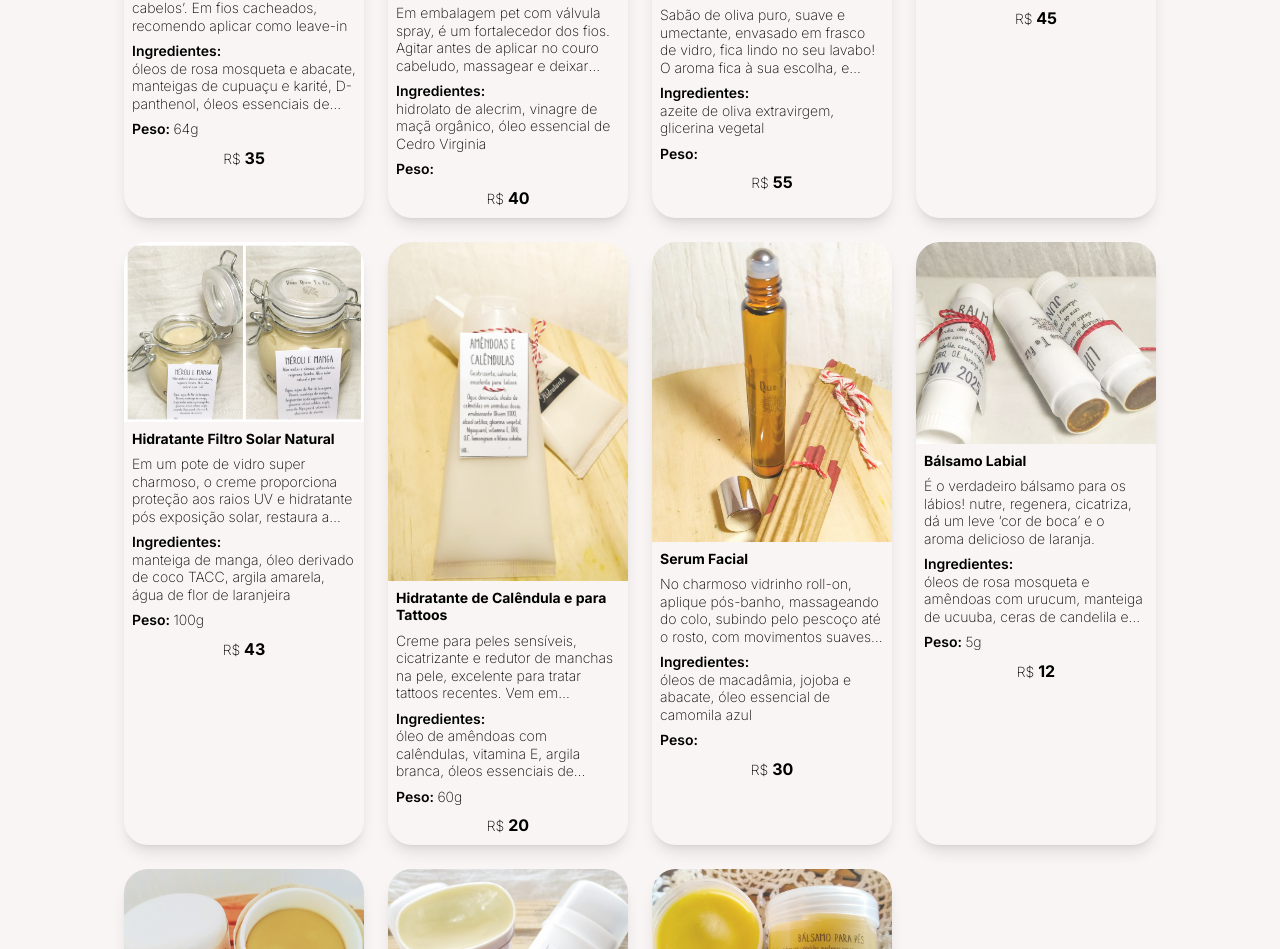
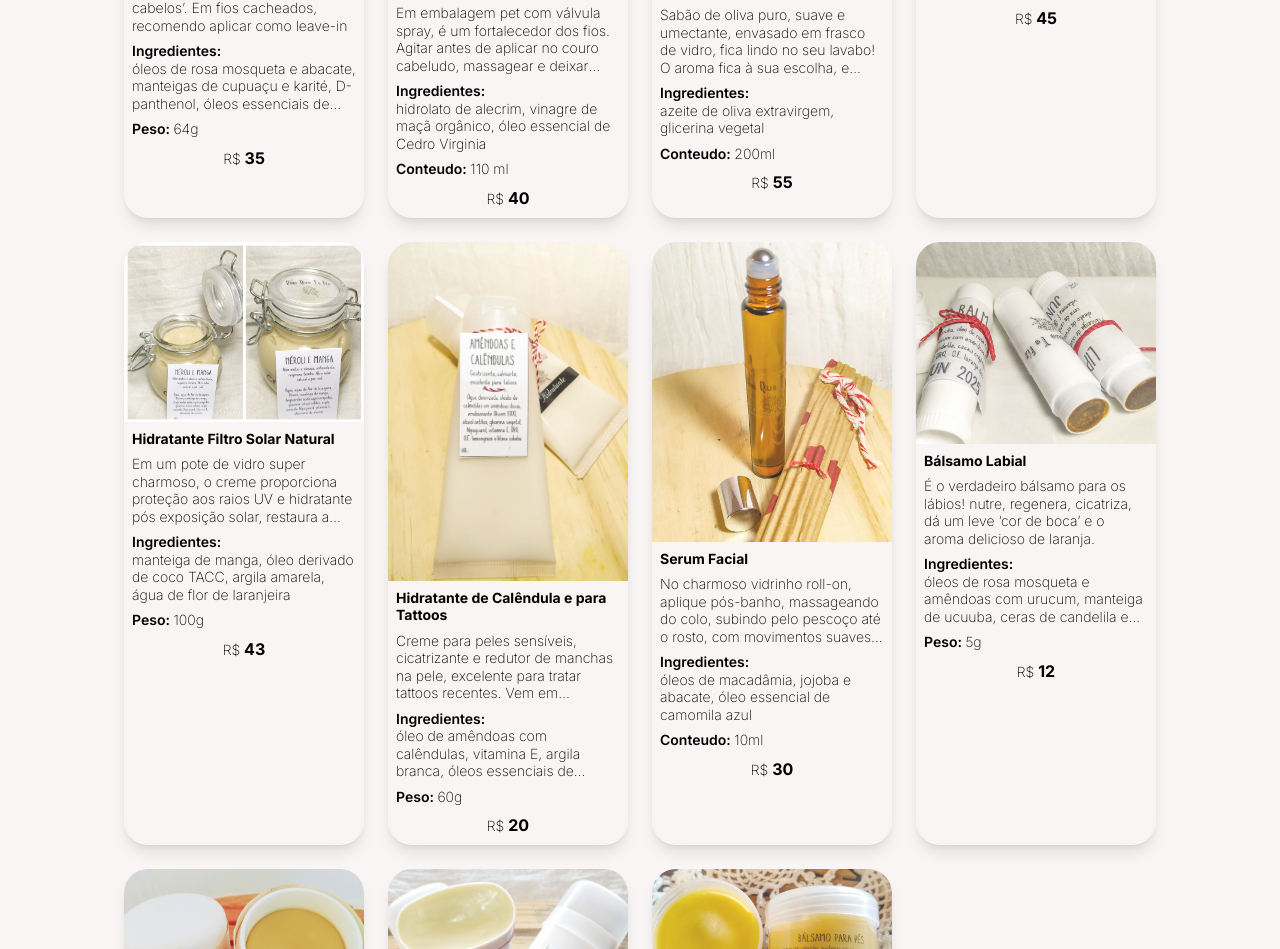
Before and after one commit to brunomaruyama/bemquetefiz, a Next.js app: page / in a window 1280 px wide. Shown: the part 1949-2898 px from the top of the page. Built offline with nearby package versions, Linux system fonts and the light colour scheme.

Commit message:
peso ou conteudo

```diff
--- a/components/card/page.tsx
+++ b/components/card/page.tsx
@@ -27,8 +27,10 @@
             </span>
           </p>
           <p className="font-extralight">
-            <span className="font-semibold">Peso: </span>
-            {produto.peso}
+            <span className="font-semibold">
+              {produto.peso ? "Peso: " : "Conteudo: "}{" "}
+            </span>
+            {produto.peso ? produto.peso : produto.conteudo}
           </p>
           <p className="text-center font-extralight">
             R$ <span className="font-bold text-base">{produto.preco}</span>
--- a/components/produtos/produtos.js
+++ b/components/produtos/produtos.js
@@ -113,7 +113,6 @@
     preco: "10",
     descricao:
       "Latinhas charmosas estilo mandala, para você carregar seu shampu sólido em sua bagagem para viagens",
-    peso: "",
     src: "/produtos-14.jpg",
   },
   {
@@ -142,7 +141,7 @@
     ],
     descricao:
       "Em embalagem pet com válvula spray, é um fortalecedor dos fios. Agitar antes de aplicar no couro cabeludo, massagear e deixar (não é para ser removido, o aroma é muito agradável!). Faça uso 3 vezes por semana",
-    conteúdo: "110 ml",
+    conteudo: "110 ml",
     src: "/produtos-2.jpg",
   },
   {
@@ -210,7 +209,7 @@
     ],
     descricao:
       "No charmoso vidrinho roll-on, aplique pós-banho, massageando do colo, subindo pelo pescoço até o rosto, com movimentos suaves e ascendentes, e se dê esse luxo de relaxar com o maravilhoso perfume da camomila azul!",
-    contem: "10ml",
+    conteudo: "10ml",
     src: "/produtos-19.jpg",
   },
   {
```
